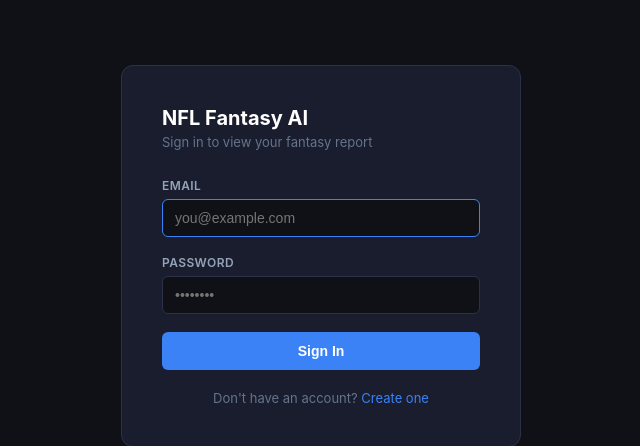
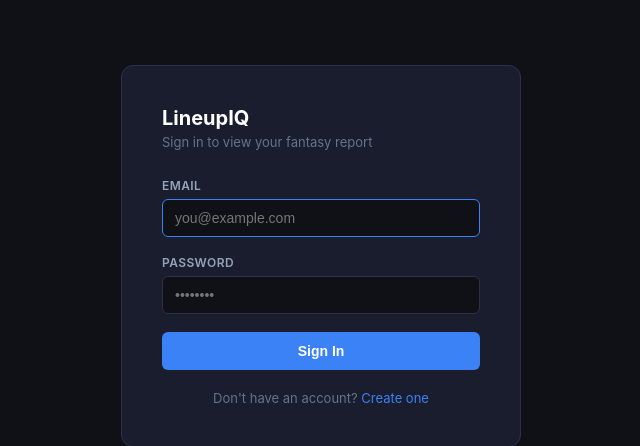
Before and after one commit to Karns11/NFL-AI-APP, a Flask app: page /login in a window 1280 px wide. Shown: the part 144-590 px from the top of the page, without its empty margins (319-959 px from the left). Run offline with Flask 3, Linux system fonts and the light colour scheme.

Commit message:
Rename app from 'NFL Fantasy AI' to 'LineupIQ'
Update all references across templates, routes, scripts, config,
and CLI tools.

Co-Authored-By: Claude Sonnet 4.6 <noreply@anthropic.com>

```diff
--- a/app.py
+++ b/app.py
@@ -1,5 +1,5 @@
 """
-NFL Fantasy AI — Local Web App
+LineupIQ — Local Web App
 
 Run:
   python app.py              # starts at http://localhost:8080
@@ -127,7 +127,7 @@ def start_scheduler():
 # ── Entry point ───────────────────────────────────────────────────────────────
 
 def main():
-    parser = argparse.ArgumentParser(description="NFL Fantasy AI Web App")
+    parser = argparse.ArgumentParser(description="LineupIQ Web App")
     parser.add_argument("--port", type=int, default=8080)
     parser.add_argument("--no-browser", action="store_true")
     parser.add_argument("--generate", action="store_true",
@@ -144,7 +144,7 @@ def main():
     scheduler = start_scheduler()
 
     url = f"http://localhost:{args.port}"
-    print(f"\n  NFL Fantasy AI running at {url}")
+    print(f"\n  LineupIQ running at {url}")
     print(f"  Scheduled: stats Tue 8am, injury refresh Wed/Thu/Fri 9am, full report Fri 6am")
     print(f"  Press Ctrl+C to stop.\n")
 
--- a/config/settings.yaml
+++ b/config/settings.yaml
@@ -1,7 +1,7 @@
-# NFL Fantasy AI — Settings
+# LineupIQ — Settings
 
 project:
-  name: nfl-fantasy-ai
+  name: lineup-iq
   data_dir: data
   db_dir: data/db
   raw_dir: data/raw
--- a/run_phase1.py
+++ b/run_phase1.py
@@ -38,7 +38,7 @@ POSITIONS = ["WR", "RB", "QB", "TE"]
 
 def main():
     print("\n" + "="*60)
-    print("  NFL FANTASY AI — PHASE 1 MVP")
+    print("  LINEUPIQ — PHASE 1 MVP")
     print("="*60)
 
     # --- 1. Load data ---
--- a/run_phase2.py
+++ b/run_phase2.py
@@ -65,7 +65,7 @@ def _compare_row(label: str, p1: dict, p2: dict, key: str, fmt: str = ".2f") ->
 
 def main():
     print("\n" + "="*60)
-    print("  NFL FANTASY AI — PHASE 2")
+    print("  LINEUPIQ — PHASE 2")
     print("  Better Features + Tuning + Calibration")
     print("="*60)
 
--- a/run_phase4.py
+++ b/run_phase4.py
@@ -50,7 +50,7 @@ CURRENT_SEASON = _today.year if _today.month >= 9 else _today.year - 1
 
 
 def main():
-    parser = argparse.ArgumentParser(description="NFL Fantasy AI — Phase 4 Weekly Pipeline")
+    parser = argparse.ArgumentParser(description="LineupIQ — Phase 4 Weekly Pipeline")
     parser.add_argument("--week", "-w", type=int, default=None, help="NFL week number (default: auto-detect current week)")
     parser.add_argument("--season", "-s", type=int, default=CURRENT_SEASON, help="Season year")
     parser.add_argument(
@@ -66,7 +66,7 @@ def main():
     players = args.players or DEFAULT_PLAYERS
 
     print("\n" + "="*60)
-    print(f"  NFL FANTASY AI — PHASE 4")
+    print(f"  LINEUPIQ — PHASE 4")
     print(f"  Season {args.season}  |  Week {week}")
     print("="*60)
 
--- a/run_phase5.py
+++ b/run_phase5.py
@@ -33,7 +33,7 @@ DEFAULT_USERNAME = "Karns11"
 
 
 def main():
-    parser = argparse.ArgumentParser(description="NFL Fantasy AI — Phase 5 Personalized Report")
+    parser = argparse.ArgumentParser(description="LineupIQ — Phase 5 Personalized Report")
     parser.add_argument("--week", "-w", type=int, default=None, help="NFL week number (default: auto-detect current week)")
     parser.add_argument("--season", "-s", type=int, default=_CURRENT_SEASON, help=f"Season (default: {_CURRENT_SEASON})")
     parser.add_argument("--username", "-u", default=DEFAULT_USERNAME, help="Sleeper username")
@@ -41,7 +41,7 @@ def main():
     week = args.week or get_current_week(args.season)
 
     print("\n" + "="*60)
-    print(f"  NFL FANTASY AI — PHASE 5")
+    print(f"  LINEUPIQ — PHASE 5")
     print(f"  Sleeper: {args.username}  |  Season {args.season}  |  Week {week}")
     print("="*60)
 
--- a/run_weekly.py
+++ b/run_weekly.py
@@ -1,5 +1,5 @@
 """
-NFL Fantasy AI — Unified Weekly Report
+LineupIQ — Unified Weekly Report
 
 Single command that combines Phase 4 (injury/news/LLM) + Phase 5 (Sleeper).
 
@@ -46,7 +46,7 @@ DEFAULT_USERNAME = "Karns11"
 
 
 def main():
-    parser = argparse.ArgumentParser(description="NFL Fantasy AI — Unified Weekly Report")
+    parser = argparse.ArgumentParser(description="LineupIQ — Unified Weekly Report")
     parser.add_argument("--username", "-u", default=DEFAULT_USERNAME, help="Sleeper username")
     parser.add_argument("--week", "-w", type=int, default=None, help="NFL week (default: auto-detect)")
     parser.add_argument("--season", "-s", type=int, default=_CURRENT_SEASON, help=f"Season (default: {_CURRENT_SEASON})")
@@ -57,7 +57,7 @@ def main():
     week = args.week or get_current_week(args.season)
 
     print("\n" + "="*60)
-    print(f"  NFL FANTASY AI — WEEKLY REPORT")
+    print(f"  LINEUPIQ — WEEKLY REPORT")
     print(f"  {args.username}  |  Season {args.season}  |  Week {week}")
     print("="*60)
 
--- a/src/predictions/predict.py
+++ b/src/predictions/predict.py
@@ -523,7 +523,7 @@ def predict_and_display(
 
 def main():
     parser = argparse.ArgumentParser(
-        description="NFL Fantasy AI — Player Prediction Card"
+        description="LineupIQ — Player Prediction Card"
     )
     parser.add_argument("--player", "-p", required=True, help="Player name (e.g. 'Ja'Marr Chase')")
     parser.add_argument("--week", "-w", type=int, required=True, help="NFL week number")
--- a/src/web/routes.py
+++ b/src/web/routes.py
@@ -1,5 +1,5 @@
 """
-Flask route handlers for the NFL Fantasy AI web app.
+Flask route handlers for the LineupIQ web app.
 """
 
 import logging
--- a/src/web/templates/index.html
+++ b/src/web/templates/index.html
@@ -3,7 +3,7 @@
 <head>
   <meta charset="UTF-8">
   <meta name="viewport" content="width=device-width, initial-scale=1.0">
-  <title>NFL Fantasy AI</title>
+  <title>LineupIQ</title>
   <style>
     :root {
       --bg:           #0a0a0f;
@@ -499,7 +499,7 @@
 {# ── Page ───────────────────────────────────────── #}
 
 <nav class="nav">
-  <span class="nav-brand">NFL Fantasy AI</span>
+  <span class="nav-brand">LineupIQ</span>
   <div class="nav-right">
     <span class="nav-user">{{ current_user.display_name }}</span>
     <span class="nav-sep"></span>
--- a/src/web/templates/login.html
+++ b/src/web/templates/login.html
@@ -3,7 +3,7 @@
 <head>
   <meta charset="UTF-8">
   <meta name="viewport" content="width=device-width, initial-scale=1.0">
-  <title>NFL Fantasy AI — Sign In</title>
+  <title>LineupIQ — Sign In</title>
   <style>
     * { box-sizing: border-box; margin: 0; padding: 0; }
     body { font-family: -apple-system, BlinkMacSystemFont, "Segoe UI", sans-serif; background: #0f1117; color: #e2e8f0; min-height: 100vh; display: flex; align-items: center; justify-content: center; }
@@ -25,7 +25,7 @@
 </head>
 <body>
 <div class="card">
-  <h1>NFL Fantasy AI</h1>
+  <h1>LineupIQ</h1>
   <div class="subtitle">Sign in to view your fantasy report</div>
 
   {% with messages = get_flashed_messages(with_categories=true) %}
--- a/src/web/templates/register.html
+++ b/src/web/templates/register.html
@@ -3,7 +3,7 @@
 <head>
   <meta charset="UTF-8">
   <meta name="viewport" content="width=device-width, initial-scale=1.0">
-  <title>NFL Fantasy AI — Create Account</title>
+  <title>LineupIQ — Create Account</title>
   <style>
     * { box-sizing: border-box; margin: 0; padding: 0; }
     body { font-family: -apple-system, BlinkMacSystemFont, "Segoe UI", sans-serif; background: #0f1117; color: #e2e8f0; min-height: 100vh; display: flex; align-items: center; justify-content: center; }
@@ -27,7 +27,7 @@
 <body>
 <div class="card">
   <h1>Create Account</h1>
-  <div class="subtitle">NFL Fantasy AI · Free to join</div>
+  <div class="subtitle">LineupIQ · Free to join</div>
 
   {% with messages = get_flashed_messages(with_categories=true) %}
     {% for category, message in messages %}
--- a/src/web/templates/settings.html
+++ b/src/web/templates/settings.html
@@ -3,7 +3,7 @@
 <head>
   <meta charset="UTF-8">
   <meta name="viewport" content="width=device-width, initial-scale=1.0">
-  <title>NFL Fantasy AI — Settings</title>
+  <title>LineupIQ — Settings</title>
   <style>
     * { box-sizing: border-box; margin: 0; padding: 0; }
     body { font-family: -apple-system, BlinkMacSystemFont, "Segoe UI", sans-serif; background: #0f1117; color: #e2e8f0; min-height: 100vh; display: flex; align-items: center; justify-content: center; }
```
Also changed, not shown: 6 other files.
